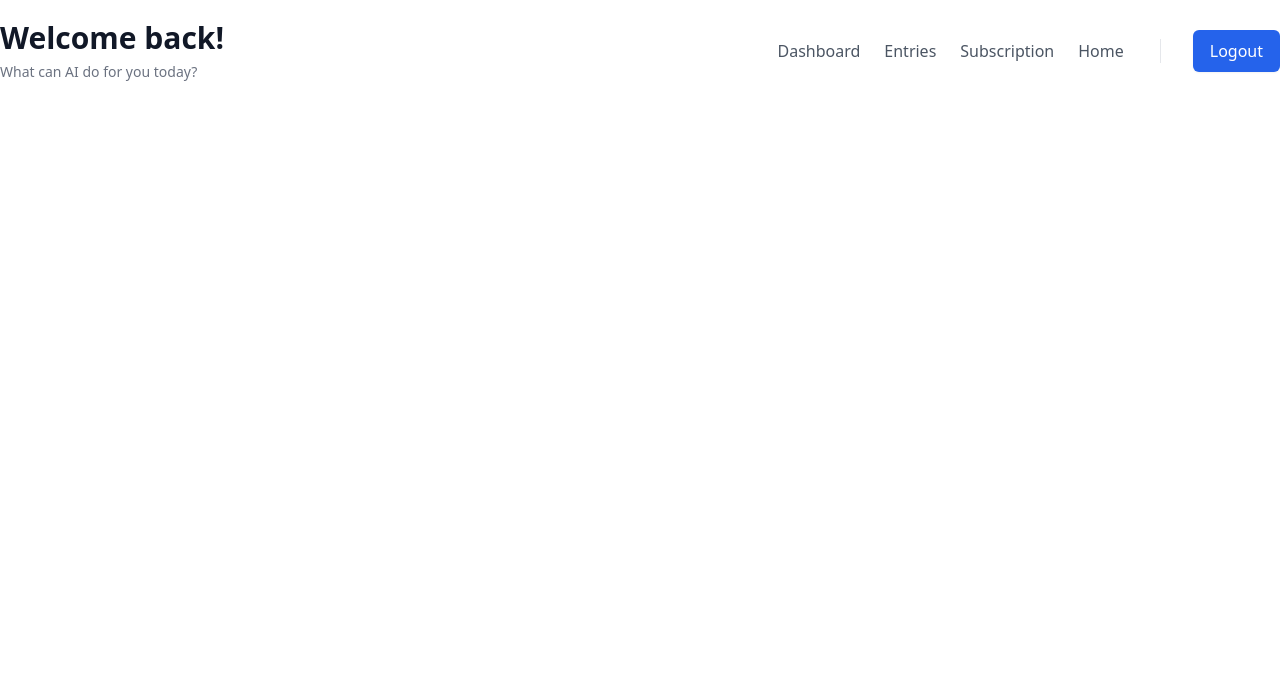
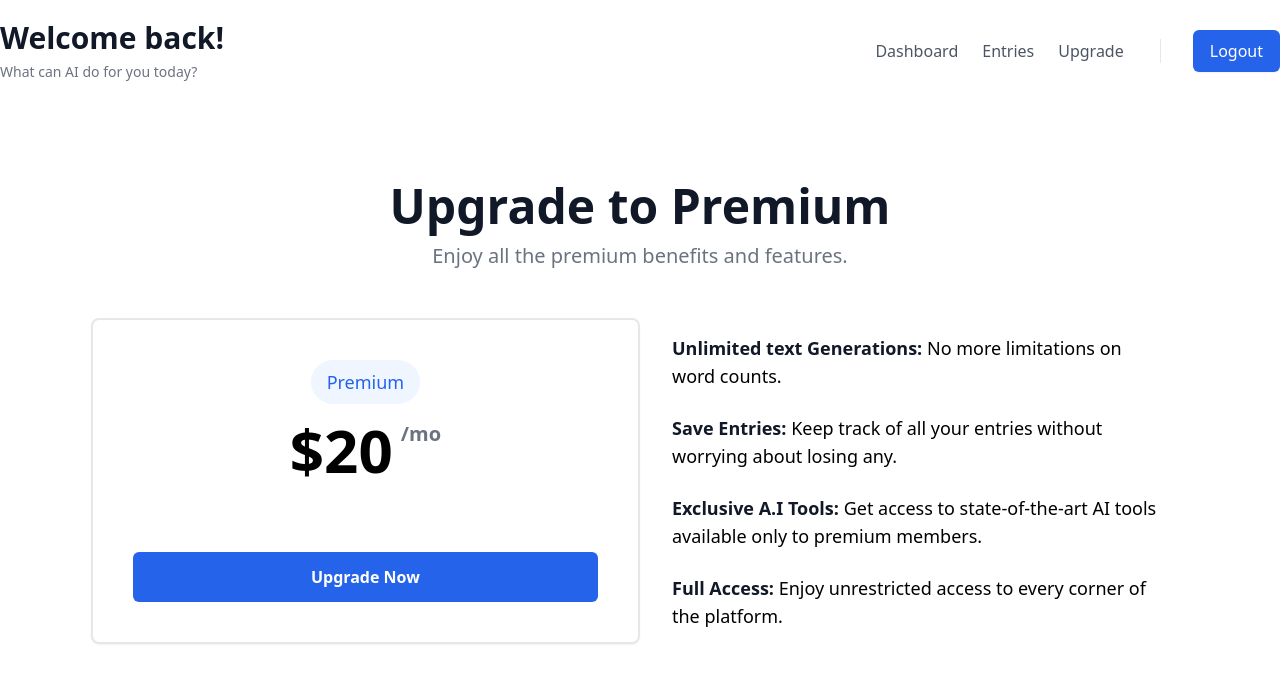
Before and after one commit to RobLam22/money-machine, a React (Vite) app: page /upgrade in a window 1280 px wide. Shown: the top 682 px of the page. Built offline with nearby package versions, Linux system fonts and the light colour scheme; no server answers; sample sign-in values are in the browser's storage; what tailwindcss-rtl would draw is missing.

Commit message:
stripe stuff and nav changes

```diff
--- a/src/App.jsx
+++ b/src/App.jsx
@@ -16,7 +16,7 @@ import SentenceRewriter from "./screens/Tools/SentenceRewriter";
 import SocialMediaPost from "./screens/Tools/SocialMediaPost";
 import SentenceExpander from "./screens/Tools/SentenceExpander";
 import KeywordSuggestionsSEO from "./screens/Tools/KeywordSuggestionsSEO";
-import Subscription from "./screens/Subscription";
+import Upgrade from "./screens/Upgrade";
 
 function App() {
   return (
@@ -28,8 +28,6 @@ function App() {
           <Route path="/signin" element={<Signin />} />
           <Route path="/signup" element={<Signup />} />
 
-          <Route path="/article-generator" element={<ArticleGenerator />} />
-
           <Route
             path="/dashboard"
             element={
@@ -39,10 +37,18 @@ function App() {
             }
           />
           <Route
-            path="/subscription"
+            path="/upgrade"
             element={
               <ProtectedRoute>
-                <Subscription />
+                <Upgrade />
+              </ProtectedRoute>
+            }
+          />
+          <Route
+            path="/article-generator"
+            element={
+              <ProtectedRoute>
+                <ArticleGenerator />
               </ProtectedRoute>
             }
           />
--- a/src/Navbar.jsx
+++ b/src/Navbar.jsx
@@ -49,18 +49,18 @@ export default function Navbar() {
                         Entries
                       </h3>
                     </NavLink>
-                    <NavLink to="/subscription">
+                    <NavLink to="/upgrade">
                       <h3 className="mr-6 font-medium leading-6 text-gray-600 hover:text-gray-900 secondary_text link-editable editable">
-                        Subscription
+                        Upgrade
                       </h3>
                     </NavLink>
                   </>
                 )}
-                <NavLink to="/">
+                {/* <NavLink to="/">
                   <h3 className="mr-6 font-medium leading-6 text-gray-600 hover:text-gray-900 secondary_text link-editable editable">
                     Home
                   </h3>
-                </NavLink>
+                </NavLink> */}
                 {user ? (
                   <></>
                 ) : (
--- a/src/screens/Home.jsx
+++ b/src/screens/Home.jsx
@@ -1,4 +1,5 @@
 import { useNavigate } from "react-router";
+import { Link } from "react-router-dom";
 
 export default function Home() {
   const navigate = useNavigate();
@@ -477,18 +478,18 @@ export default function Home() {
                     </li>
                   </ul>
                   <div className="mt-8">
-                    <a
-                      href="#_"
+                    <Link
+                      to="/signup"
                       className="inline-flex items-center justify-center w-full px-4 py-3 text-base font-semibold text-white transition duration-150 ease-in-out bg-blue-600 border border-transparent rounded-md hover:bg-blue-700 active:bg-gray-900 focus:outline-none focus:bg-blue-700 disabled:opacity-25 btn-editable"
                     >
                       Get Started
-                    </a>
+                    </Link>
                   </div>
                 </div>
               </div>
             </div>
             <div className="w-full max-w-md px-0 mx-auto mb-6 w-1/3 px-3 mb-0">
-              <div className="flex flex-col h-full mb-10 bg-white border-2 border-gray-200 rounded-lg shadow-sm ring-8 ring-opacity-25 ring-blue-300 sm:mb-0">
+              <div className="flex flex-col h-full mb-10 bg-white border-2 border-gray-200 rounded-lg shadow-sm sm:mb-0">
                 <div className="px-10 pt-10">
                   <span className="px-3 py-1 text-sm font-medium text-blue-600 bg-blue-50 rounded-full leading-nine text-uppercase secondary_text bg-editable editable">
                     Pro
@@ -497,7 +498,7 @@ export default function Home() {
 
                 <div className="px-10 mt-4">
                   <span className="text-5xl text-black font-bold editable">
-                    $10
+                    $20
                   </span>
                   <span className="text-xl font-bold text-gray-500">/mo</span>
                 </div>
@@ -588,12 +589,12 @@ export default function Home() {
                   </ul>
 
                   <div className="mt-8">
-                    <a
-                      href="#_"
+                    <Link
+                      to="/signup"
                       className="inline-flex items-center justify-center w-full px-4 py-3 text-base font-semibold text-white transition duration-150 ease-in-out bg-blue-600 border border-transparent rounded-md hover:bg-blue-700 active:bg-gray-900 focus:outline-none focus:bg-blue-700 disabled:opacity-25 btn-editable"
                     >
                       Get Started
-                    </a>
+                    </Link>
                   </div>
                 </div>
               </div>
--- /dev/null
+++ b/src/screens/Upgrade.jsx
@@ -0,0 +1,83 @@
+export default function Upgrade() {
+  return (
+    <>
+      <div className="py-20 bg-white">
+        <div className="flex flex-col max-w-7xl px-12 mx-auto lg:px-8">
+          <h1
+            id="upgrade"
+            className="max-w-md text-5xl font-extrabold text-gray-900 sm:mx-auto lg:max-w-none sm:text-center primary_text editable"
+          >
+            Upgrade to Premium
+          </h1>
+          <p
+            className="max-w-md mx-auto mt-3 text-xl text-center text-gray-500 max-w-none secondary_text editable"
+            data-content="website-subheadlines"
+          >
+            Enjoy all the premium benefits and features.
+          </p>
+          <div
+            className="flex mx-auto mt-12 max-w-7xl"
+            data-content="upgrade-features"
+          >
+            <div className="w-1/2">
+              <div className="flex flex-col h-full bg-white border-2 border-gray-200 rounded-lg shadow-sm">
+                <div className="px-10 pt-10 flex justify-center">
+                  <span className="px-4 py-2 text-lg font-medium text-blue-600 bg-blue-50 rounded-full text-uppercase secondary_text bg-editable editable">
+                    Premium
+                  </span>
+                </div>
+                <div className="px-10 mt-4 flex justify-center">
+                  <span className="mr-2 text-6xl text-black font-bold editable">
+                    $20
+                  </span>
+                  <span className="text-xl font-bold text-gray-500 align-text-top">
+                    /mo
+                  </span>
+                </div>
+                <div className="p-10 mt-auto bg-white-50">
+                  <div className="mt-8">
+                    <a
+                      href="https://buy.stripe.com/fZe5nOgBY90m7eg3cg"
+                      target="_blank"
+                      rel="noopener noreferrer"
+                      className="inline-flex items-center justify-center w-full px-4 py-3 text-base font-semibold text-white transition duration-150 ease-in-out bg-blue-600 border border-transparent rounded-md hover:bg-blue-700 active:bg-gray-900 focus:outline-none focus:bg-blue-700 disabled:opacity-25 btn-editable"
+                    >
+                      Upgrade Now
+                    </a>
+                  </div>
+                </div>
+              </div>
+            </div>
+
+            {/* rhs */}
+            <div className="w-1/2 px-8">
+              <ul className="mt-4 space-y-6 text-lg">
+                <li>
+                  <strong className="text-gray-900">
+                    Unlimited text Generations:
+                  </strong>{" "}
+                  No more limitations on word counts.
+                </li>
+                <li>
+                  <strong className="text-gray-900">Save Entries:</strong> Keep
+                  track of all your entries without worrying about losing any.
+                </li>
+                <li>
+                  <strong className="text-gray-900">
+                    Exclusive A.I Tools:
+                  </strong>{" "}
+                  Get access to state-of-the-art AI tools available only to
+                  premium members.
+                </li>
+                <li>
+                  <strong className="text-gray-900">Full Access:</strong> Enjoy
+                  unrestricted access to every corner of the platform.
+                </li>
+              </ul>
+            </div>
+          </div>
+        </div>
+      </div>
+    </>
+  );
+}
```
